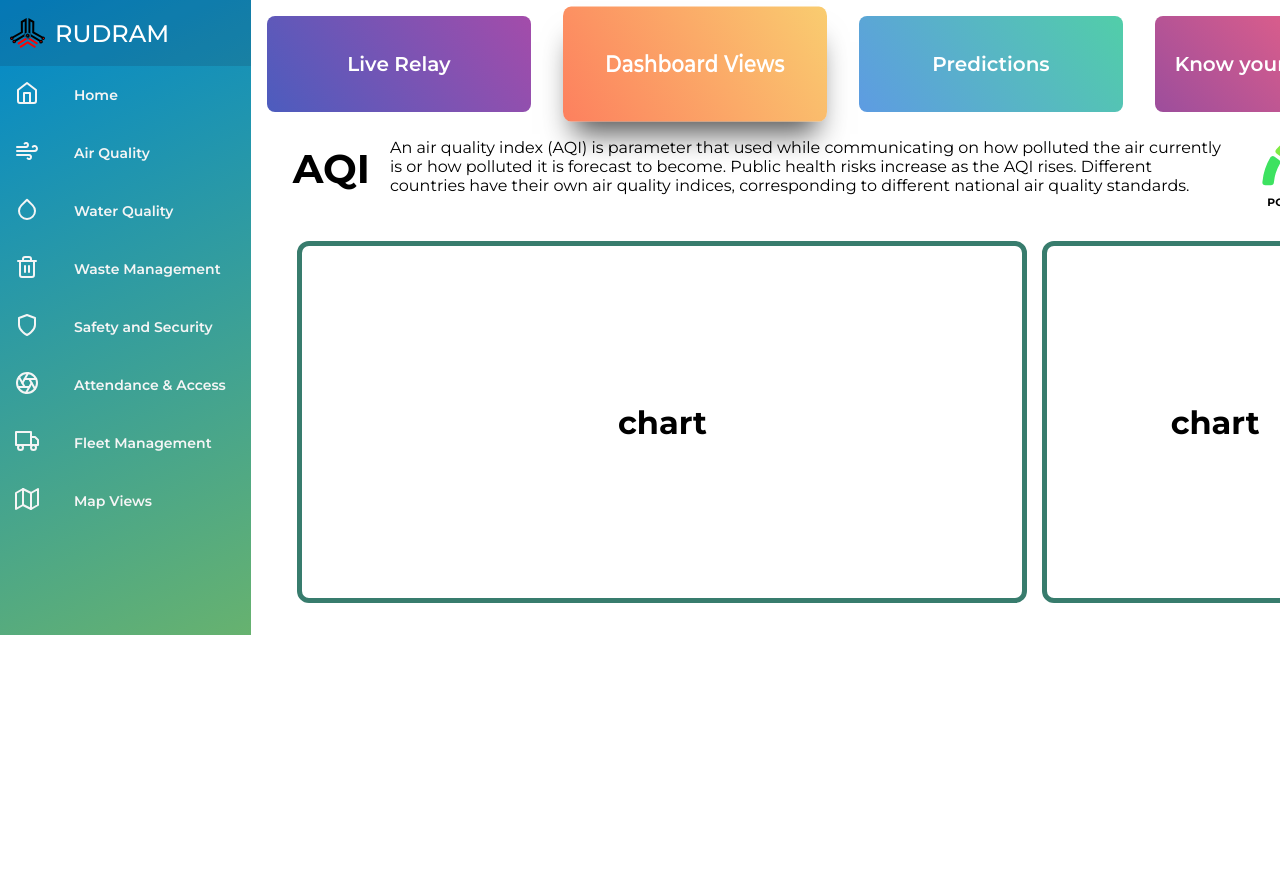
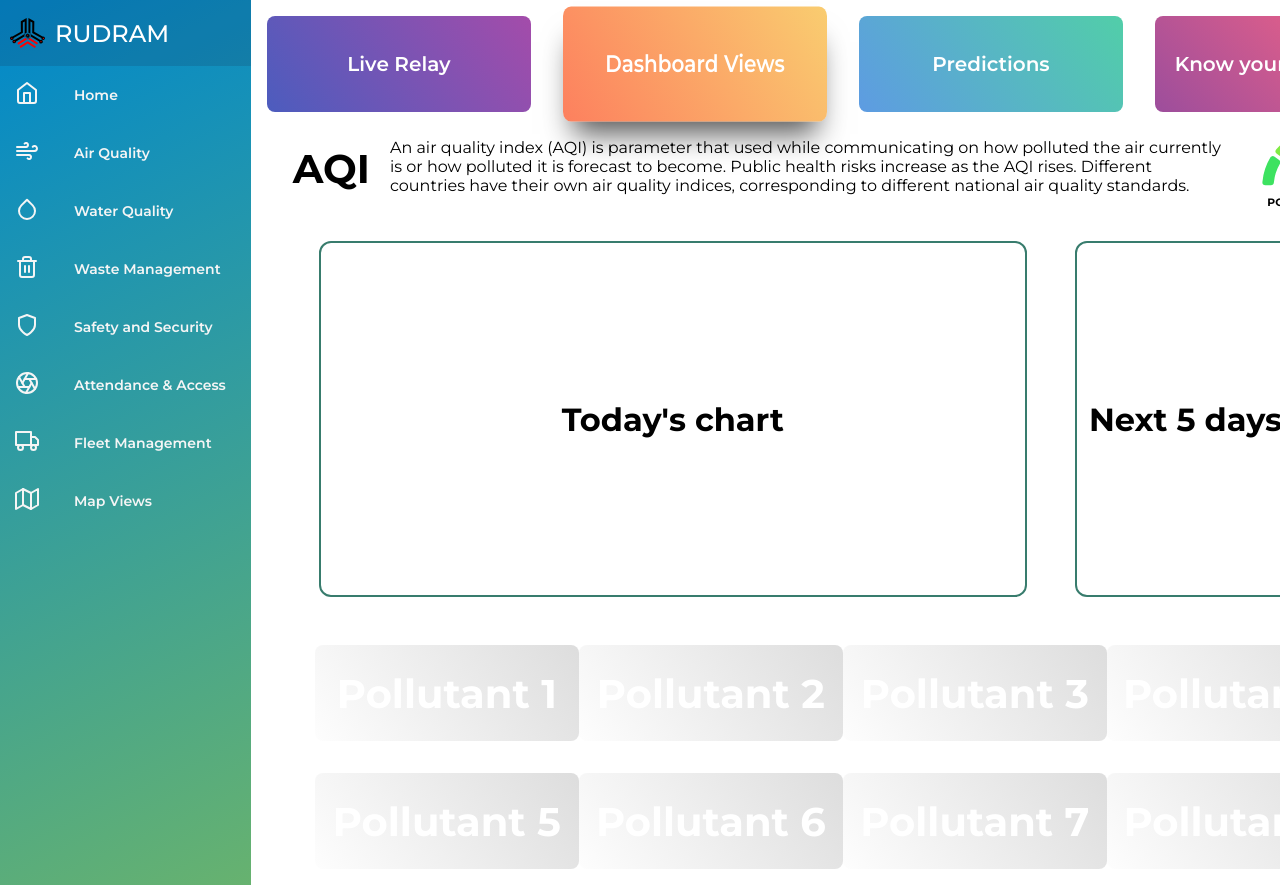
Before and after one commit to racyriaz/rudram, a React (Create React App) app: page /air-quality/dashboard in a window 1280 px wide. Shown: the top 885 px of the page. Before the commit the page ends 800 px from the top, so only its background shows below. Built offline with nearby package versions, Linux system fonts and the light colour scheme; a web font is replaced by a local one.

Commit message:
dashboard view temp chart

```diff
--- a/package.json
+++ b/package.json
@@ -16,6 +16,7 @@
 		"react-router-dom": "^5.2.0",
 		"react-scripts": "4.0.3",
 		"react-spinners": "^0.10.6",
+		"react-thermometer-ecotropy": "^1.0.3",
 		"web-vitals": "^1.0.1"
 	},
 	"scripts": {
--- a/src/Components/Dashboard/Chart.jsx
+++ b/src/Components/Dashboard/Chart.jsx
@@ -1,30 +1,42 @@
 import React from "react";
 import "../../Views/Stylesheet.css";
+import Thermometer from "react-thermometer-ecotropy";
 
 function Chart() {
 	const chart1 = {
-		border: "5px solid #387c6d",
+		border: "2px solid #387c6d",
 		borderRadius: "0.75rem",
 		height: "22rem",
-		width: "45rem",
+		width: "44rem",
 		textAlign: "center",
-		margin: "2rem 0",
+		margin: "2rem 1.5rem",
 	};
 	const chart2 = {
-		border: "5px solid #387c6d",
+		border: "2px solid #387c6d",
 		borderRadius: "0.75rem",
 		height: "22rem",
-		width: "21rem",
+		width: "18rem",
 		textAlign: "center",
-		margin: "2rem 0",
+		margin: "2rem 1.5rem",
 	};
 	return (
-		<div className="flex row justify-evenly">
+		<div className="flex row justify-between">
 			<div className="flex justify-center" style={chart1}>
-				<h1>chart</h1>
+				<h1>Today's chart</h1>
 			</div>
 			<div className="flex justify-center" style={chart2}>
-				<h1>chart</h1>
+				<h1>Next 5 days AQI</h1>
+			</div>
+			<div style={{ cursor: "grab" }}>
+				<Thermometer
+					theme="light"
+					value="28"
+					max="60"
+					steps="2"
+					format="°C"
+					size="small"
+					height={360}
+				/>
 			</div>
 		</div>
 	);
--- a/src/Views/AirQualitySubComponents/Dashboard.jsx
+++ b/src/Views/AirQualitySubComponents/Dashboard.jsx
@@ -1,7 +1,8 @@
 import React from "react";
+import Card from "../../Components/Card";
+import Chart from "../../Components/Dashboard/Chart";
+import Gauge from "../../Components/Dashboard/Gauge";
 import "../Stylesheet.css";
-import Gauge from "../../Components/Dashboard/Gauge";
-import Chart from "../../Components/Dashboard/Chart";
 
 function Dashboard() {
 	return (
@@ -22,8 +23,23 @@ function Dashboard() {
 					</h6>
 				</div>
 			</div>
-			<div className="flex row"></div>
-			<Chart />
+			<div className="flex row justify-evenly">
+				<Chart />
+			</div>
+			<div className="flex col justify-evenly">
+				<div className="flex row justify-evenly mg-1rem">
+					<Card content={<h1>Pollutant 1</h1>} />
+					<Card content={<h1>Pollutant 2</h1>} />
+					<Card content={<h1>Pollutant 3</h1>} />
+					<Card content={<h1>Pollutant 4</h1>} />
+				</div>
+				<div className="flex row justify-evenly mg-1rem">
+					<Card content={<h1>Pollutant 5</h1>} />
+					<Card content={<h1>Pollutant 6</h1>} />
+					<Card content={<h1>Pollutant 7</h1>} />
+					<Card content={<h1>Pollutant 8</h1>} />
+				</div>
+			</div>
 		</div>
 	);
 }
```
Also changed, not shown: 1 other file (tests, documents, lock files or other folders).
